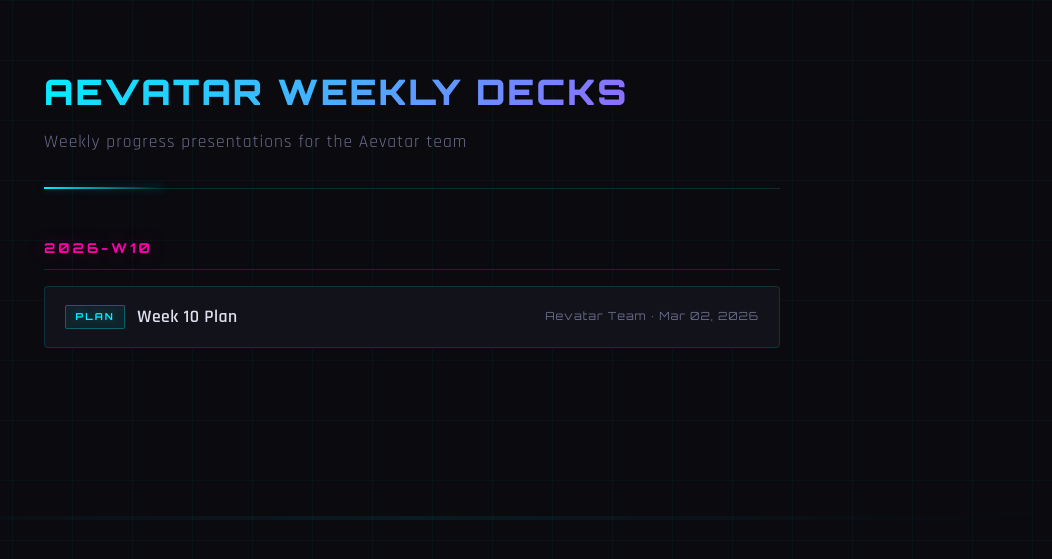
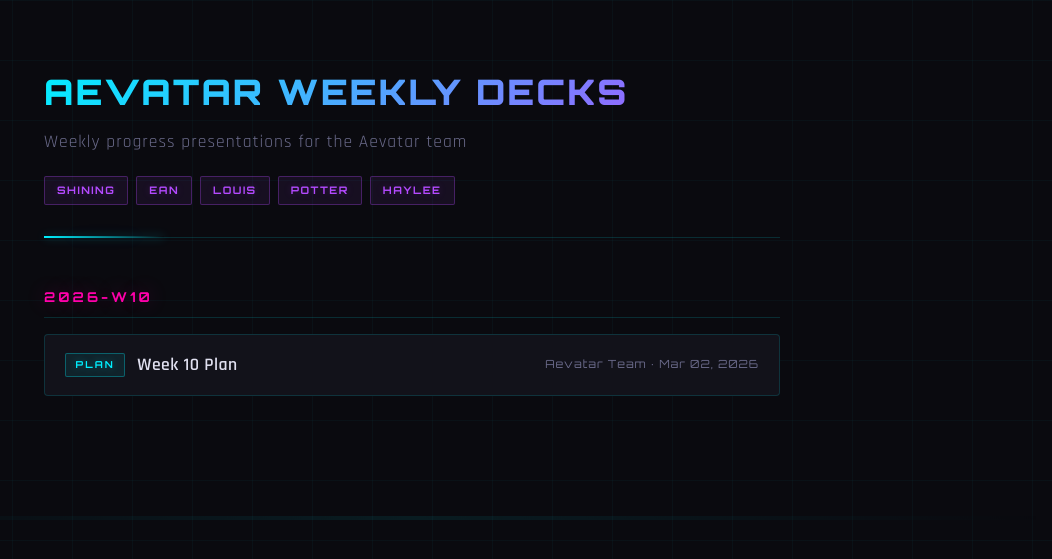
Before and after one commit to aevatarAI/aevatar-deck, a Jekyll site: the page built from index.md, in a window 1280 px wide. Shown: the top 559 px of the page, without its empty margins (228-1280 px from the left). Built offline with Jekyll 4.4.1, drawn with Linux system fonts in a browser that asks for light colours.

Commit message:
Add team member list to home page header

```diff
--- a/_config.yml
+++ b/_config.yml
@@ -16,6 +16,13 @@ defaults:
       layout: "deck"
       author: "Aevatar Team"
 
+team_members:
+  - Shining
+  - Ean
+  - Louis
+  - Potter
+  - Haylee
+
 future: true
 
 plugins:
--- a/_layouts/home.html
+++ b/_layouts/home.html
@@ -5,6 +5,11 @@ layout: default
   <header class="site-header">
     <h1>{{ site.title }}</h1>
     <p>{{ site.description }}</p>
+    <div class="team-members">
+      {% for member in site.team_members %}
+        <span class="team-member">{{ member }}</span>
+      {% endfor %}
+    </div>
   </header>
 
   <main class="deck-list">
--- a/assets/css/style.css
+++ b/assets/css/style.css
@@ -82,6 +82,28 @@ body:not(.reveal *) {
   color: var(--color-muted);
   font-size: 1.1rem;
   letter-spacing: 1px;
+}
+
+/* ── Team members ── */
+.team-members {
+  display: flex;
+  flex-wrap: wrap;
+  gap: 0.5rem;
+  margin-top: 1.25rem;
+}
+
+.team-member {
+  font-family: 'Orbitron', sans-serif;
+  font-size: 0.65rem;
+  font-weight: 700;
+  letter-spacing: 1.5px;
+  text-transform: uppercase;
+  padding: 0.3rem 0.75rem;
+  border: 1px solid rgba(180, 74, 255, 0.3);
+  border-radius: 2px;
+  background: rgba(180, 74, 255, 0.08);
+  color: var(--color-neon-purple);
+  text-shadow: 0 0 8px rgba(180, 74, 255, 0.2);
 }
 
 /* ── Week groups ── */
```
